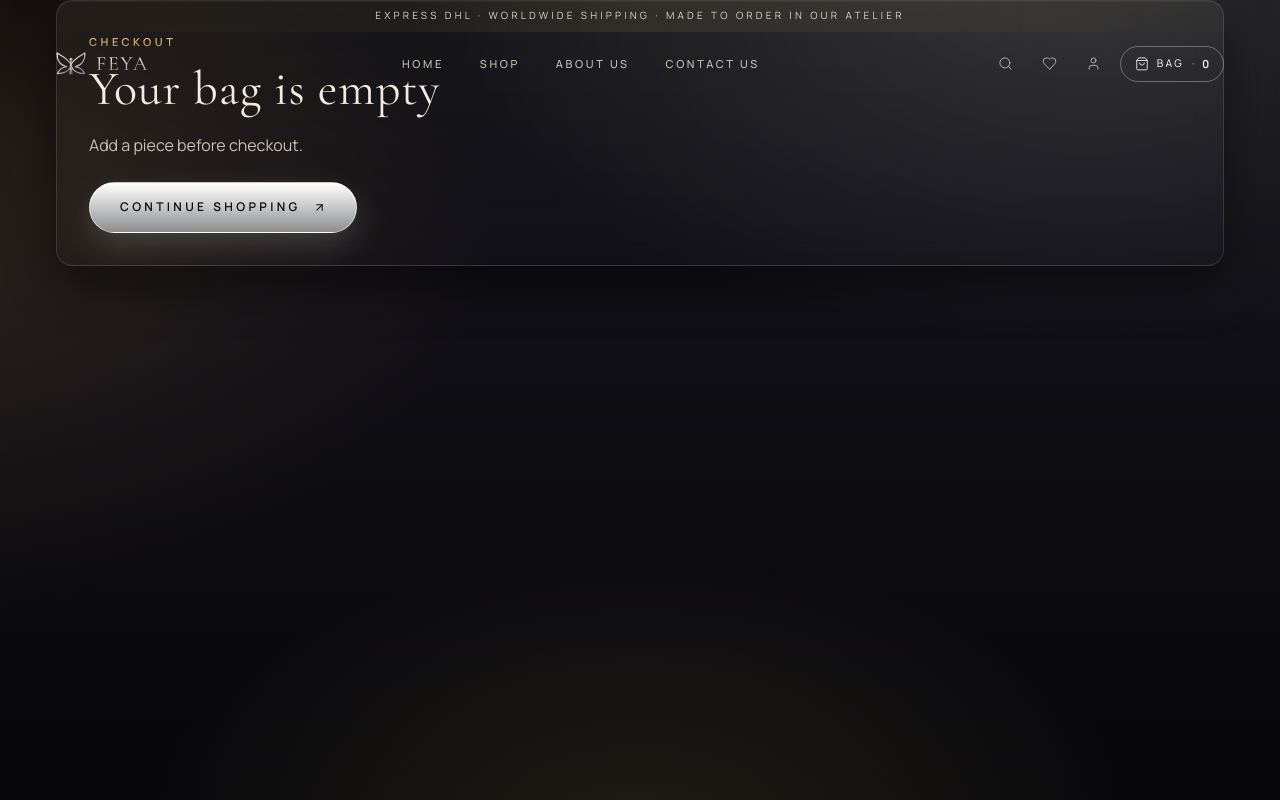
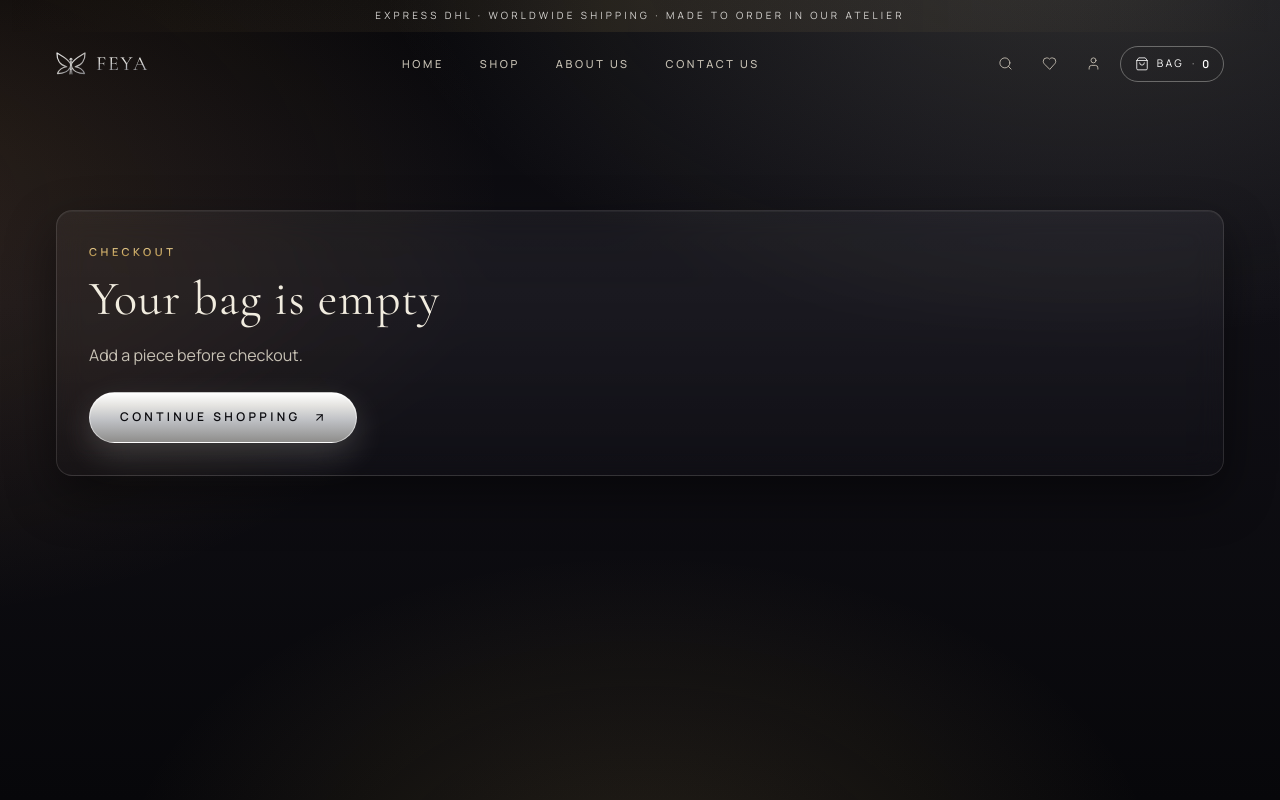
Before and after one commit to THEFEYA/feya-commerce, a Next.js app: page /checkout in a window 1280 px wide. Shown: the top 800 px of the page. Built offline with nearby package versions, Linux system fonts and the light colour scheme; a web font is replaced by a local one.

Commit message:
Use fixed checkout top spacing below header

```diff
--- a/components/CheckoutClient.tsx
+++ b/components/CheckoutClient.tsx
@@ -20,6 +20,7 @@ type CartItem = {
 
 const CART_KEY = 'feya_visual_cart_v1';
 const DRAFT_KEY = 'feya_checkout_draft_v1';
+const CHECKOUT_TOP_OFFSET = 210;
 
 function readCart(): CartItem[] {
   if (typeof window === 'undefined') return [];
@@ -100,7 +101,7 @@ export function CheckoutClient() {
 
   if (!items.length) {
     return (
-      <section className="container-feya pt-[230px] pb-20">
+      <section className="container-feya pb-20" style={{ paddingTop: CHECKOUT_TOP_OFFSET }}>
         <div className="glass rounded-2xl p-8">
           <div className="eyebrow-gold mb-3">Checkout</div>
           <h1 className="font-tall text-bone leading-none" style={{ fontSize: 'clamp(28px,4vw,48px)' }}>Your bag is empty</h1>
@@ -112,10 +113,10 @@ export function CheckoutClient() {
   }
 
   return (
-    <section className="container-feya pt-[285px] pb-20">
-      <div className="border-b border-[rgba(216,214,211,.12)] pb-6 mb-7">
-        <div className="eyebrow-gold mb-3 flex items-center gap-2"><ShieldCheck size={14} /> Checkout</div>
-        <h1 className="font-tall text-bone leading-[0.95] tracking-[0.02em]" style={{ fontSize: 'clamp(28px,3vw,40px)' }}>Checkout details</h1>
+    <section className="container-feya pb-20" style={{ paddingTop: CHECKOUT_TOP_OFFSET }}>
+      <div className="border-b border-[rgba(216,214,211,.12)] pb-5 mb-7">
+        <div className="eyebrow-gold mb-3 flex items-center gap-2"><ShieldCheck size={13} /> Checkout</div>
+        <h1 className="font-tall text-bone leading-none tracking-[0.02em]" style={{ fontSize: 'clamp(30px,3vw,44px)' }}>Checkout details</h1>
         <p className="mt-4 max-w-2xl text-[15px] leading-relaxed text-[var(--bone-dim)]">Enter contact and delivery details. Product options are already saved in your bag. Add a note only if you need something specific.</p>
       </div>
 
```
